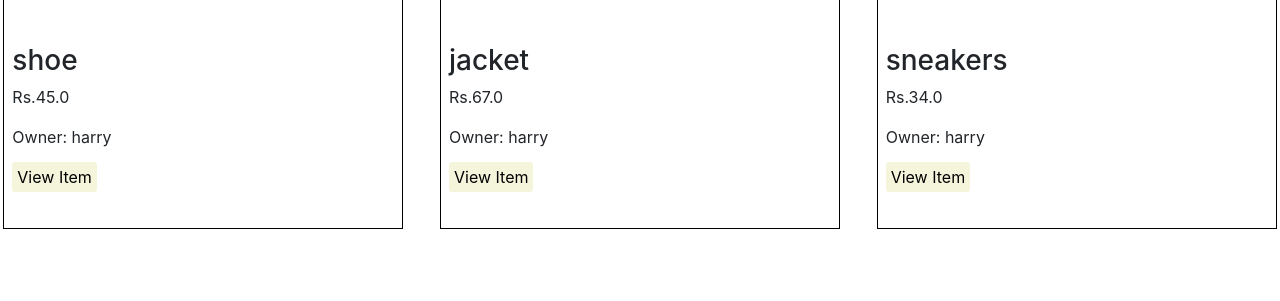
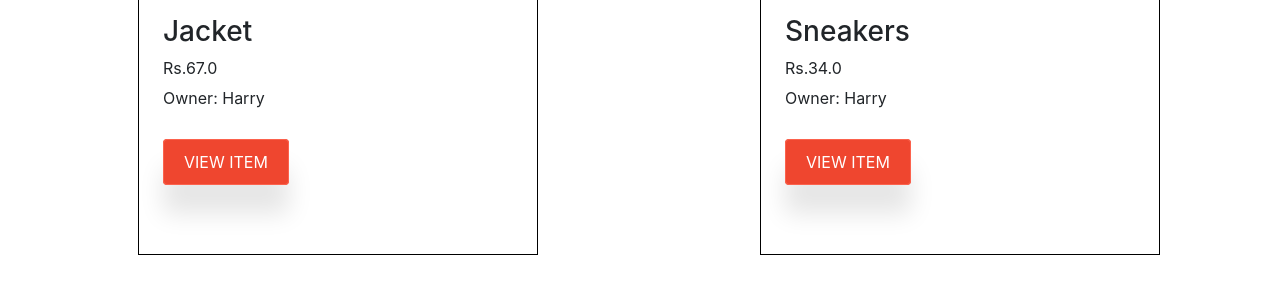
Before and after one commit to GGi347/E-commerce, a Django app: a page that uses auctions/templates/auctions/index.html in a window 1280 px wide. Shown: the part 545-846 px from the top of the page. Run offline with Django 3.2, Linux system fonts and the light colour scheme; data comes from the database, SQL or seed files in the repository; some libraries are stand-ins or nearby versions.

Commit message:
Add styling for listing pages

```diff
--- a/auctions/models.py
+++ b/auctions/models.py
@@ -11,7 +11,8 @@ class User(AbstractUser):
 class Auction_listing(models.Model):
     name = models.CharField(max_length=120)
     price = models.FloatField()
-    description = models.CharField(max_length=500, blank=True)
+    short_description = models.CharField(max_length=100, blank=True)
+    long_description = models.CharField(max_length=500, blank=True)
     createdDate = models.DateTimeField(auto_now=True)
     imageUrl = models.CharField(null=True, blank=True, max_length=300)
     owner = models.ForeignKey(User, on_delete=models.CASCADE, related_name="owner")
--- a/auctions/static/auctions/css/styles.css
+++ b/auctions/static/auctions/css/styles.css
@@ -10,15 +10,16 @@ body {
     display: grid;
     grid-template-columns: repeat(12, 1fr);
     grid-template-rows: 120px auto 1fr 80px;
-    row-gap: 48px
+    row-gap: 28px
 
 }
+
 
 .header {
     display: flex;
     justify-content: space-between;
     align-items: center;
-    border-bottom: 2px solid rosybrown;
+    box-shadow: 0 12px 15px 0 rgb(0 0 0 / 6%);
     height: 100%;
     padding-left: 32px;
     grid-column: span 12;
@@ -29,17 +30,22 @@ body {
     color: black;
 }
 
+.page-container{
+    grid-column: span 12;
+    grid-row: 2 /  3;
+    margin-left: 42px;
+    margin-right: 24px;
+    margin-bottom: 48px;
+}
 
 .page-header {
-    margin-left: 32px;
     margin-bottom: 10px;
 
 }
 
 .category {
     list-style-type: none;
-    margin-left: 32px;
-    margin-bottom: 32px;
+    margin-bottom: 40px;
 }
 
 .category>a {
@@ -47,26 +53,15 @@ body {
     padding-right: 10%;
 }
 
-.category:target{
-    color:red;
-  }
-
-
-.page-container{
-    grid-column: span 12;
-    grid-row: 2 /  3;
-}
-
 .list-items {
-
     display: grid;
     grid-template-columns: repeat(auto-fill, minmax(20%, 400px));
-    grid-auto-rows: minmax(auto, 460px);
+    grid-auto-rows: 540px;
     row-gap: 8%;
     column-gap: 30px;
     justify-content: space-around;
-    margin-bottom: 32px;
-
+    margin-bottom: 24px;
+    margin-top: 32px
 
 }
 
@@ -74,7 +69,7 @@ body {
     border: 1px solid black;
     display: flex;
     flex-direction: column;
-    gap: 8%;
+    gap: 4%;
     list-style-type: none;
 }
 
@@ -86,17 +81,36 @@ body {
 }
 
 .list-details {
-    margin: 8px;
+   margin: 8px;
    padding-bottom: 8px;
+   text-transform: capitalize;
+   padding: 0 16px;
+   line-height: 1.4;
+
+}
+
+.list-details>p {
+    padding: 0;
+    margin-top: 8px;
+    margin-bottom: 0;
+}
+
+.list-details>p:last-of-type{
+    margin-bottom: 12%;
 }
 
 .list-btn {
-    border-radius: 3px;
-    background-color: beige;
-    padding: 5px 5px;
-    text-align: center;
-    text-decoration: none;
-    color: black;
+    background-color: #ef462f;
+    padding: 12px 20px;
+    border-color: fc624d;
+    box-shadow: 0 29px 24px 0 rgb(0 0 0 / 10%);
+    color: white;
+    border: 1px solid #fc624d;
+    font-size: 16px;
+    text-transform: uppercase;
+    border-radius: 4px;
+    cursor: pointer;
+    margin-top: 8px;
 }
 
 .item-content{
--- a/auctions/templates/auctions/index.html
+++ b/auctions/templates/auctions/index.html
@@ -2,13 +2,13 @@
 
 {% block body %}
     <div class="page-container">
-        <h2 class="page-header">{{ header }}</h2>
+        <h2 class="page-header">{{ header }} ({{ category }})</h2>
         <li class="category">
             {% for category in categories %}
                 <a href="{% url 'category-listing' category.id%}">{{ category.name }}</a>
             {% endfor %}
         </li>
-        <h3>{{ category }}</h3>
+
         <ul  class="list-items">
             {% for item in items %}
                 <li class="list-item">
@@ -21,6 +21,7 @@
                     {% endif %}
                     <div class="list-details">
                         <h3>{{ item.name }}</h3>
+                        <p>{{ item.short_description }}</p>
                         <p>Rs.{{ item.price }}</p>
                         <p>Owner: {{ item.owner }}</p>
                         <a href="{% url 'item' item.id%}" class="list-btn">View Item</a>
--- a/auctions/views.py
+++ b/auctions/views.py
@@ -20,7 +20,8 @@ def index(request):
     return render(request, "auctions/index.html", {
         "items": items,
         "categories": categories,
-        "header": "Active"
+        "header": "Active",
+        "category": "All",
     })
 
 
@@ -80,10 +81,11 @@ def create_listing(request):
     if request.method == "POST":
         name = request.POST["name"]
         price = request.POST["price"]
-        description = request.POST["description"]
+        short_description = request.POST["short_description"]
+        long_description = request.POST["long_description"]
         imageUrl = request.POST["imageUrl"]
         owner = request.user
-        item = Auction_listing.objects.create(name=name, price=price, description=description, imageUrl=imageUrl, owner=owner)
+        item = Auction_listing.objects.create(name=name, price=price, short_description=short_description, long_description=long_description, imageUrl=imageUrl, owner=owner)
         item.save()
     return render(request, "auctions/create_listing.html", {
         "form": AuctionForm()
@@ -200,9 +202,12 @@ def add_comment(request, item_id):
 def category_listing(request, category_id):
     category = Category.objects.get(pk=category_id)
     categories = Category.objects.all()
-    items = category.item.all()
-    print(items)
-    print("Ca ", category)
+    all_items = category.item.all()
+    items = []
+    for i in all_items:
+        item = Auction_listing.objects.get(pk=i.id)
+        if item.bidOpen:
+            items.append(item)
     return render(request, "auctions/index.html", {
         "items": items,
         "category": category.name,
```
Also changed, not shown: auctions/migrations/0014_rename_description_auction_listing_long_description_and_more.py (added), db.sqlite3.
